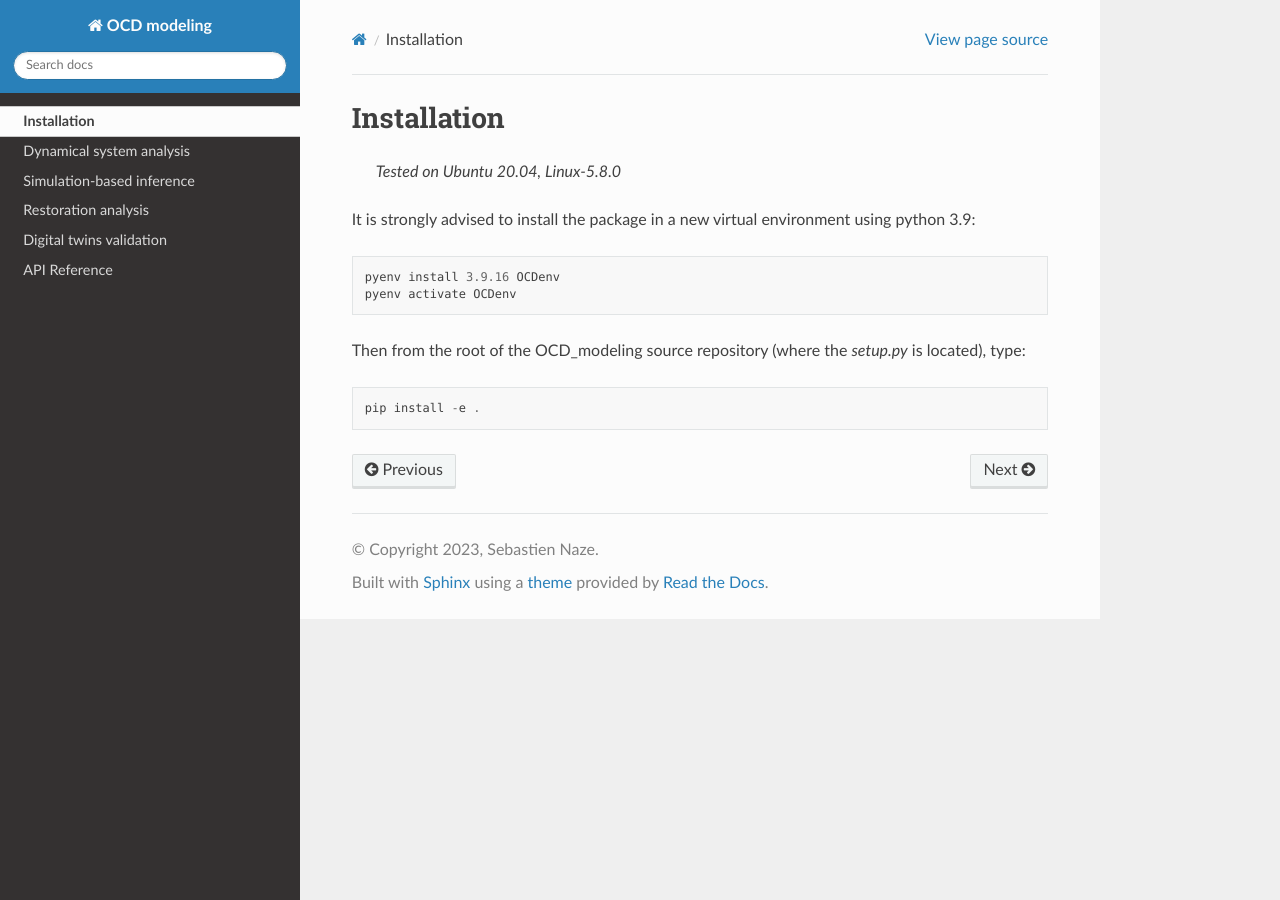
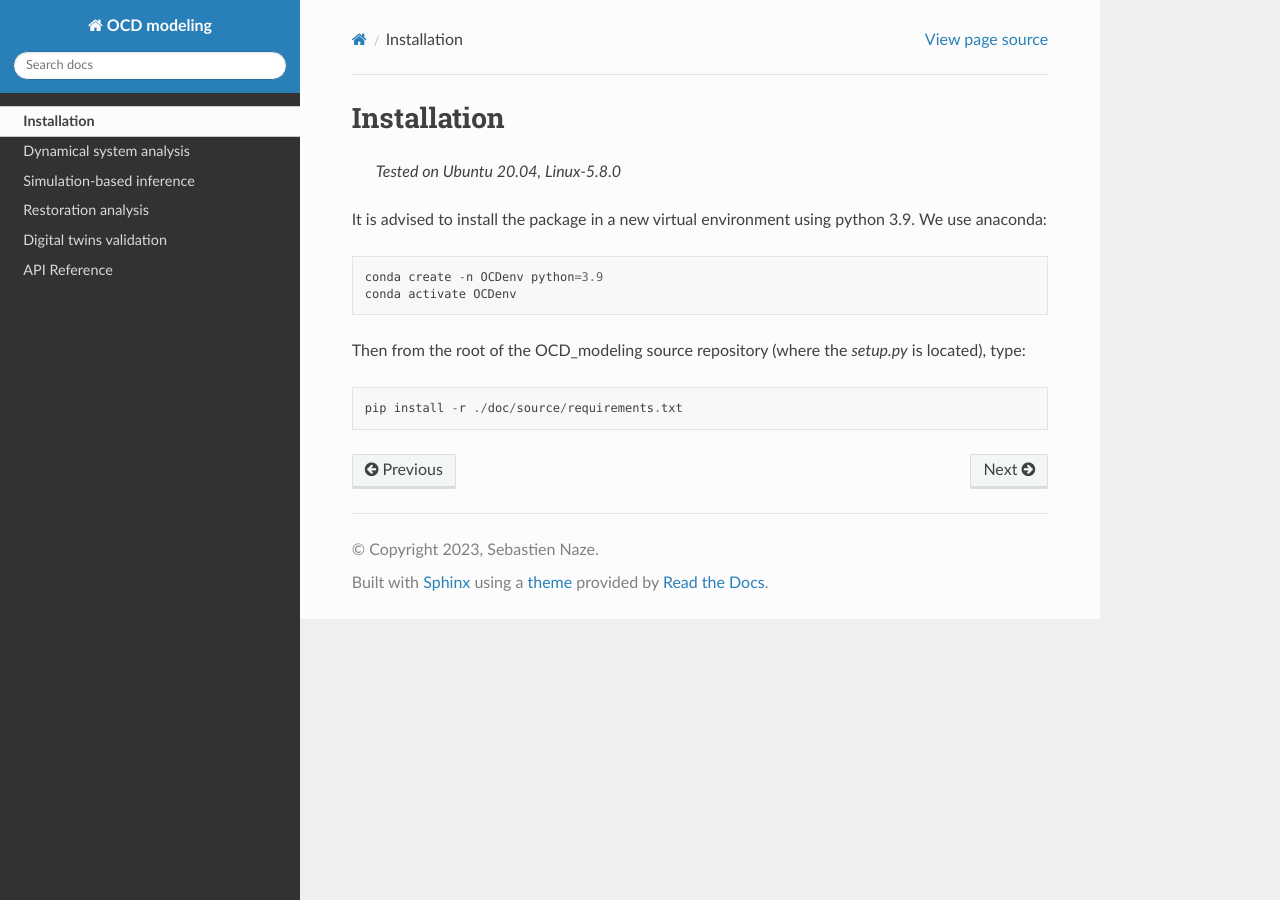
Before and after one commit to sebnaze/OCD-Modeling, a Sphinx documentation site: the page built from doc/source/installation.rst, in a window 1280 px wide. Built offline with Sphinx 7.4.7 and the Read the Docs theme 3.1.0, drawn with Linux system fonts in a browser that asks for light colours.

Commit message:
update doc -- installation and DST analysis

```diff
--- a/doc/source/installation.rst
+++ b/doc/source/installation.rst
@@ -4,11 +4,11 @@ Installation
     *Tested on Ubuntu 20.04, Linux-5.8.0*
 
 
-It is strongly advised to install the package in a new virtual environment using python 3.9::
+It is advised to install the package in a new virtual environment using python 3.9. We use anaconda::
 
-    pyenv install 3.9.16 OCDenv
-    pyenv activate OCDenv
+    conda create -n OCDenv python=3.9
+    conda activate OCDenv
 
 Then from the root of the OCD_modeling source repository (where the `setup.py` is located), type::
 
-    pip install -e .
+    pip install -r ./doc/source/requirements.txt
```
Also changed, not shown: doc/source/dynamical_analysis.rst (+6 -3 lines), doc/source/img/HAMA_MADRS_HADS_to_healthy_FC_20250106.svg (added), doc/source/img/diff_fc_vs_param_n_test_params__20250206.svg (added), doc/source/img/kdes_20241112.svg (added), doc/source/img/summary_improvement_emd_ustat_20241111.svg (added), 1 other file.
